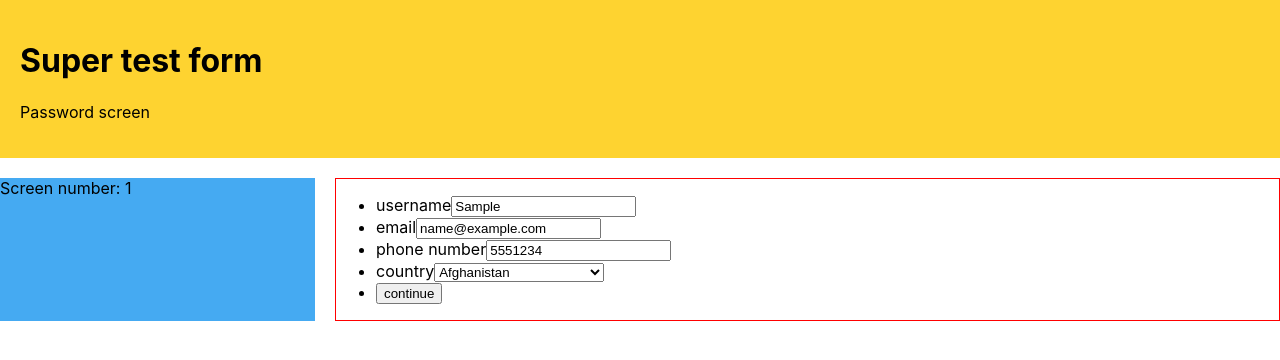
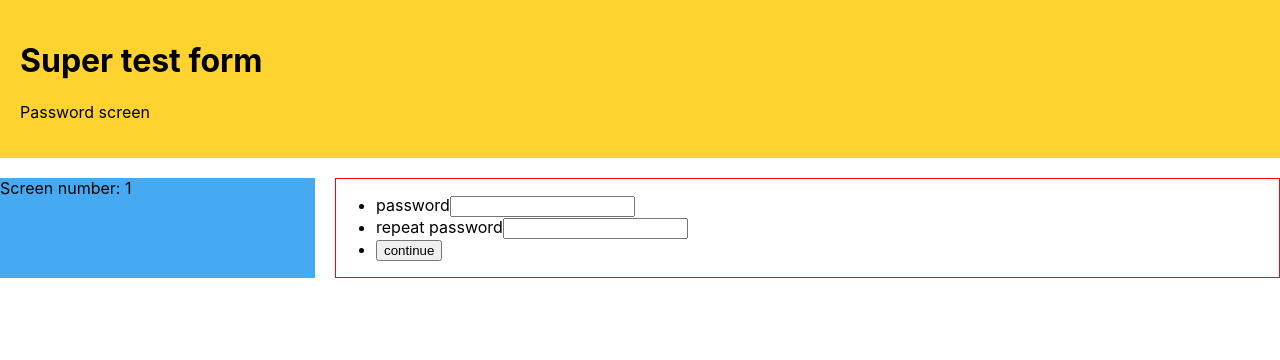
Before and after one commit to ortemcheg/multistep-form, a React (Create React App) app: page / in a window 1280 px wide. Both pictures are taken after typing "Sample", "name@example.com", "5551234" into the empty fields and a click on the button "continue". Shown: the top 360 px of the page. Built offline with nearby package versions, Linux system fonts and the light colour scheme.

Commit message:
Implements initial navigation

```diff
--- a/src/App.tsx
+++ b/src/App.tsx
@@ -2,6 +2,8 @@ import { useReducer } from "react";
 import reducer, { initialState } from "./state/appReducer";
 import styles from "./App.module.css";
 import Screen1 from "./screens/Screen1";
+import Screen2 from "./screens/Screen2";
+import Screen3 from "./screens/Screen3";
 
 const screenNames = ["Initial info", "Password screen", "Review screen"];
 
@@ -14,7 +16,15 @@ function App() {
         <p>{screenNames[state.navigation.currentScreen]}</p>
       </header>
       <main>
-        <Screen1 dispatch={dispatch} />
+        {state.navigation.currentScreen === 0 && (
+          <Screen1 dispatch={dispatch} />
+        )}
+        {state.navigation.currentScreen === 1 && (
+          <Screen2 dispatch={dispatch} />
+        )}
+        {state.navigation.currentScreen === 2 && (
+          <Screen3 dispatch={dispatch} />
+        )}
       </main>
       <aside>Screen number: {state.navigation.currentScreen}</aside>
     </div>
--- a/src/screens/Screen1.tsx
+++ b/src/screens/Screen1.tsx
@@ -2,7 +2,7 @@ import React, { type FormEventHandler } from "react";
 import styles from "./Screen.module.css";
 import { addData } from "../state/appReducer";
 
-interface ScreenProps {
+export interface ScreenProps {
   dispatch: React.Dispatch<ReturnType<typeof addData>>;
 }
 
--- a/src/screens/Screen2.tsx
+++ b/src/screens/Screen2.tsx
@@ -1,8 +1,19 @@
+import React, { type FormEventHandler } from "react";
+import { type ScreenProps } from "./Screen1";
 import styles from "./Screen.module.css";
+import { addData } from "../state/appReducer";
 
-export default function Screen1() {
+const Screen2: React.FC<ScreenProps> = ({ dispatch }) => {
+  const submitHandler: FormEventHandler<HTMLFormElement> = (e) => {
+    e.preventDefault();
+    dispatch(
+      addData({
+        password: "test_password",
+      })
+    );
+  };
   return (
-    <form className={styles.form}>
+    <form className={styles.form} onSubmit={submitHandler}>
       <ul>
         <li>
           <label htmlFor="password">password</label>
@@ -18,4 +29,6 @@ export default function Screen1() {
       </ul>
     </form>
   );
-}
+};
+
+export default Screen2;
--- a/src/screens/Screen3.tsx
+++ b/src/screens/Screen3.tsx
@@ -1,9 +1,21 @@
+import React, { type FormEventHandler } from "react";
 import styles from "./Screen.module.css";
-export default function Screen1() {
+import { resetForm } from "../state/appReducer";
+export interface LastScreenProps {
+  dispatch: React.Dispatch<ReturnType<typeof resetForm>>;
+}
+
+const Screen2: React.FC<LastScreenProps> = ({ dispatch }) => {
+  const submitHandler: FormEventHandler<HTMLFormElement> = (e) => {
+    e.preventDefault();
+    dispatch(resetForm());
+  };
   return (
-    <form className={styles.form}>
+    <form className={styles.form} onSubmit={submitHandler}>
       <output>You've reached the end. Congrats!</output>
       <button>finish</button>
     </form>
   );
-}
+};
+
+export default Screen2;
--- a/src/state/appReducer.ts
+++ b/src/state/appReducer.ts
@@ -37,8 +37,11 @@ const appSlice = createSlice({
       state.navigation.currentScreen++;
       Object.assign(state.formData, action.payload);
     },
+    resetForm(state) {
+      Object.assign(state, initialState);
+    },
   },
 });
 
-export const { addData } = appSlice.actions;
+export const { addData, resetForm } = appSlice.actions;
 export default appSlice.reducer;
```
